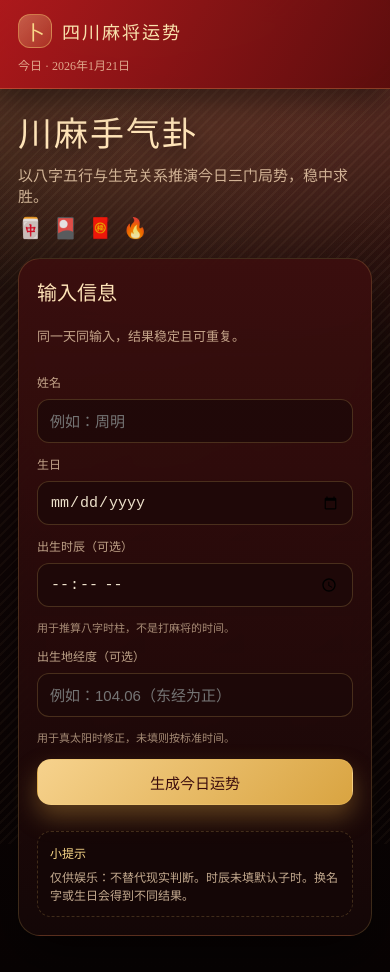
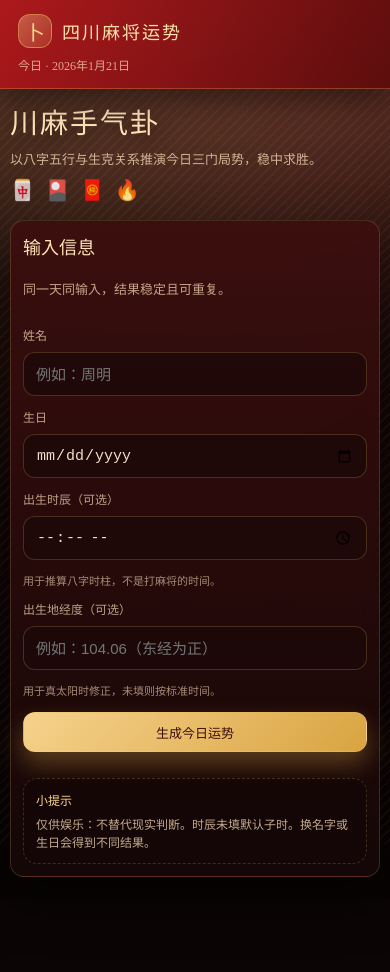
Before and after one commit to LuoDaa/MJtest, a Vue app: page / in a window 390 px wide. After the commit the page ends 899 px from the top, so only its background shows below. Built offline with nearby package versions, Linux system fonts and the light colour scheme; a web font is replaced by a local one.

Commit message:
描述本次改动

```diff
--- a/src/App.vue
+++ b/src/App.vue
@@ -450,9 +450,9 @@ async function onCopy() {
 }
 
 .content {
-  max-width: 760px;
+  max-width: 780px;
   margin: 0 auto;
-  padding: 18px 18px 36px;
+  padding: 14px 14px 28px;
 }
 
 .hero {
@@ -483,8 +483,8 @@ async function onCopy() {
 }
 
 .card {
-  border-radius: 22px;
-  padding: 18px;
+  border-radius: 18px;
+  padding: 14px;
   background: linear-gradient(180deg, rgba(60, 14, 14, 0.92), rgba(22, 8, 8, 0.85));
   border: 1px solid rgba(244, 197, 106, 0.18);
   box-shadow: 0 22px 50px rgba(0, 0, 0, 0.5);
@@ -594,9 +594,9 @@ async function onCopy() {
 }
 
 .score-badge {
-  min-width: 170px;
-  border-radius: 16px;
-  padding: 12px 14px;
+  min-width: 150px;
+  border-radius: 14px;
+  padding: 10px 12px;
   background: radial-gradient(120px 80px at 20% 20%, rgba(244, 197, 106, 0.18), transparent 60%),
               rgba(16, 6, 6, 0.85);
   border: 1px solid rgba(244, 197, 106, 0.35);
@@ -661,8 +661,8 @@ async function onCopy() {
 }
 
 .card-box {
-  border-radius: 16px;
-  padding: 14px;
+  border-radius: 14px;
+  padding: 12px;
   background: rgba(14, 6, 6, 0.82);
   border: 1px solid rgba(244, 197, 106, 0.12);
 }
@@ -684,26 +684,26 @@ async function onCopy() {
 }
 
 .card-box .value {
-  margin-top: 8px;
-  font-size: 18px;
+  margin-top: 6px;
+  font-size: 17px;
   font-weight: 700;
 }
 
 .card-box .value.large {
-  font-size: 20px;
+  font-size: 19px;
 }
 
 .card-box .value.text {
   font-size: 13px;
-  line-height: 1.6;
+  line-height: 1.55;
   font-weight: 500;
   color: rgba(255, 236, 205, 0.88);
 }
 
 .value-sub {
-  margin-top: 6px;
+  margin-top: 5px;
   font-size: 12px;
-  line-height: 1.5;
+  line-height: 1.45;
   color: rgba(255, 226, 190, 0.72);
 }
 
@@ -714,7 +714,7 @@ async function onCopy() {
 }
 
 .name {
-  font-size: 22px;
+  font-size: 20px;
   font-weight: 700;
   color: #ffe4b8;
 }
@@ -726,15 +726,15 @@ async function onCopy() {
 }
 
 .suits-grid {
-  margin-top: 10px;
+  margin-top: 8px;
   display: grid;
   grid-template-columns: repeat(3, minmax(0, 1fr));
-  gap: 10px;
+  gap: 8px;
 }
 
 .suit-chip {
-  border-radius: 12px;
-  padding: 10px;
+  border-radius: 10px;
+  padding: 8px;
   text-align: center;
   border: 1px solid rgba(244, 197, 106, 0.15);
   background: rgba(20, 7, 7, 0.8);
@@ -764,8 +764,8 @@ async function onCopy() {
 
 .chip-value {
   display: block;
-  margin-top: 6px;
-  font-size: 16px;
+  margin-top: 4px;
+  font-size: 15px;
   font-weight: 700;
 }
 
@@ -774,9 +774,9 @@ async function onCopy() {
 }
 
 .quote {
-  margin-top: 10px;
-  padding: 10px 12px;
-  border-radius: 12px;
+  margin-top: 8px;
+  padding: 8px 10px;
+  border-radius: 10px;
   background: rgba(28, 10, 10, 0.75);
   border: 1px dashed rgba(244, 197, 106, 0.25);
   color: rgba(255, 226, 190, 0.9);
@@ -786,8 +786,8 @@ async function onCopy() {
 
 .actions {
   display: grid;
-  grid-template-columns: repeat(auto-fit, minmax(140px, 1fr));
-  gap: 12px;
+  grid-template-columns: repeat(auto-fit, minmax(120px, 1fr));
+  gap: 10px;
 }
 
 .actions.single {
@@ -795,9 +795,9 @@ async function onCopy() {
 }
 
 .btn {
-  height: 46px;
-  border-radius: 14px;
-  font-size: 15px;
+  height: 42px;
+  border-radius: 12px;
+  font-size: 14px;
   font-weight: 700;
   border: 1px solid rgba(244, 197, 106, 0.25);
   cursor: pointer;
@@ -858,6 +858,10 @@ async function onCopy() {
     align-items: flex-start;
   }
 
+  .content {
+    padding: 12px 10px 22px;
+  }
+
   .result-head {
     grid-template-columns: 1fr;
     justify-items: center;
@@ -891,7 +895,50 @@ async function onCopy() {
   }
 
   .suits-grid {
-    grid-template-columns: 1fr;
+    grid-template-columns: repeat(3, minmax(0, 1fr));
+  }
+
+  .hero-title {
+    font-size: 28px;
+  }
+
+  .hero-sub {
+    font-size: 13px;
+  }
+
+  .card-title {
+    font-size: 18px;
+  }
+
+  .card {
+    padding: 12px;
+    border-radius: 14px;
+  }
+
+  .card-box {
+    padding: 10px;
+  }
+
+  .name {
+    font-size: 18px;
+  }
+
+  .card-box .value {
+    font-size: 16px;
+  }
+
+  .card-box .value.large {
+    font-size: 17px;
+  }
+
+  .card-box .value.text,
+  .value-sub {
+    font-size: 12px;
+  }
+
+  .btn {
+    height: 40px;
+    font-size: 13px;
   }
 }
 </style>
```
